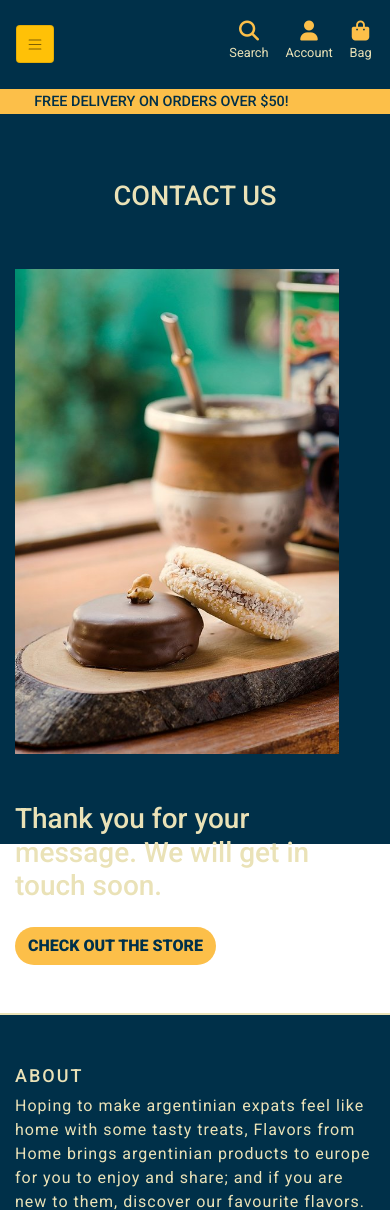
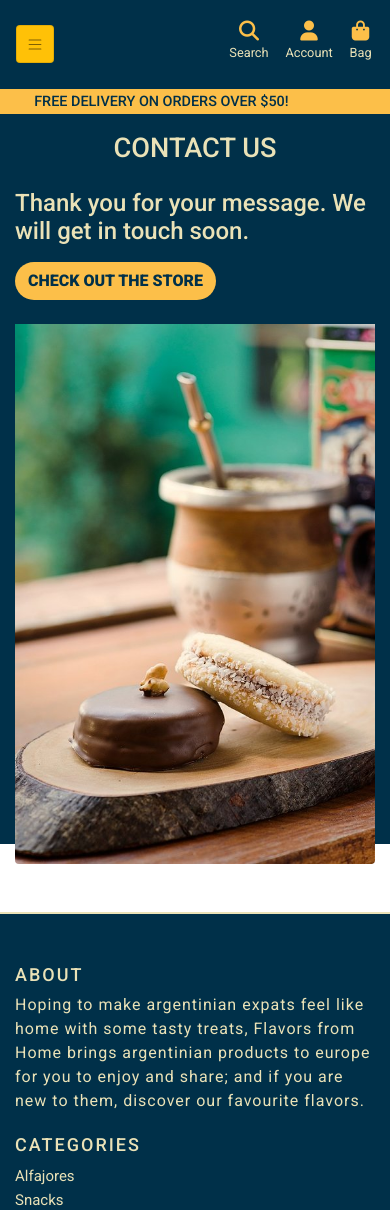
Before and after one commit to jjlg90/flavors_from_home, a Django app: page /success/ in a window 390 px wide. Shown: the top 1210 px of the page. Run offline with Django 3.2, Linux system fonts and the light colour scheme; some libraries are stand-ins or nearby versions; some web fonts are replaced.

Commit message:
Responsiveness / contact templates

```diff
--- a/home/templates/home/contact_success.html
+++ b/home/templates/home/contact_success.html
@@ -20,22 +20,22 @@
 <div class="overlay bg-blue"></div>
 <div class="container text-white">
     <div class="row">
-      <div class="col text-center mt-3">
-        <h2 class="logo-font pt-5 pb-0">Contact Us</h2>
+      <div class="col text-center mt-md-3">
+        <h2 class="logo-font pt-md-4 pt-3 pb-md-4">Contact Us</h2>
       </div>
     </div>
   </div>
 <!-- Contact From Success Message-->
 <main class="container text-white mb-5">
     <div class="row height-view">
-        <div class="col-12 col-md-6">
-            <img class="block-connect-img pt-5" src="{{ MEDIA_URL }}success-img.jpg">
-        </div>
-        <div class="col-12 col-md-6 mt-5">
-            <h3 class="smaller-heading">Thank you for your message. We will get in touch soon.</h3>
-            <a href="{% url 'products' %}" class="primary-button btn rounded-pill mt-3">
+        <div class="col-12 col-md-6 mt-3">
+            <h4>Thank you for your message. We will get in touch soon.</h4>
+            <a href="{% url 'products' %}" class="primary-button btn rounded-pill mt-2">
                 <span class="text-uppercase">Check out the Store</span>
             </a>
+        </div>
+        <div class="col-12 col-md-6">
+            <img class="img-fluid rounded pt-4" src="{{ MEDIA_URL }}success-img.jpg">
         </div>
     </div>
 </main>
--- a/static/css/base.css
+++ b/static/css/base.css
@@ -268,10 +268,6 @@
 .connect-h {
     text-align: center;
     padding-bottom: 20px;
-}
-
-.block-connect-img {
-    max-width: 90%;
 }
 
 /* ------------------------------- bootstrap toasts */
```
Also changed, not shown: home/templates/home/contact.html (+5 -6 lines).
